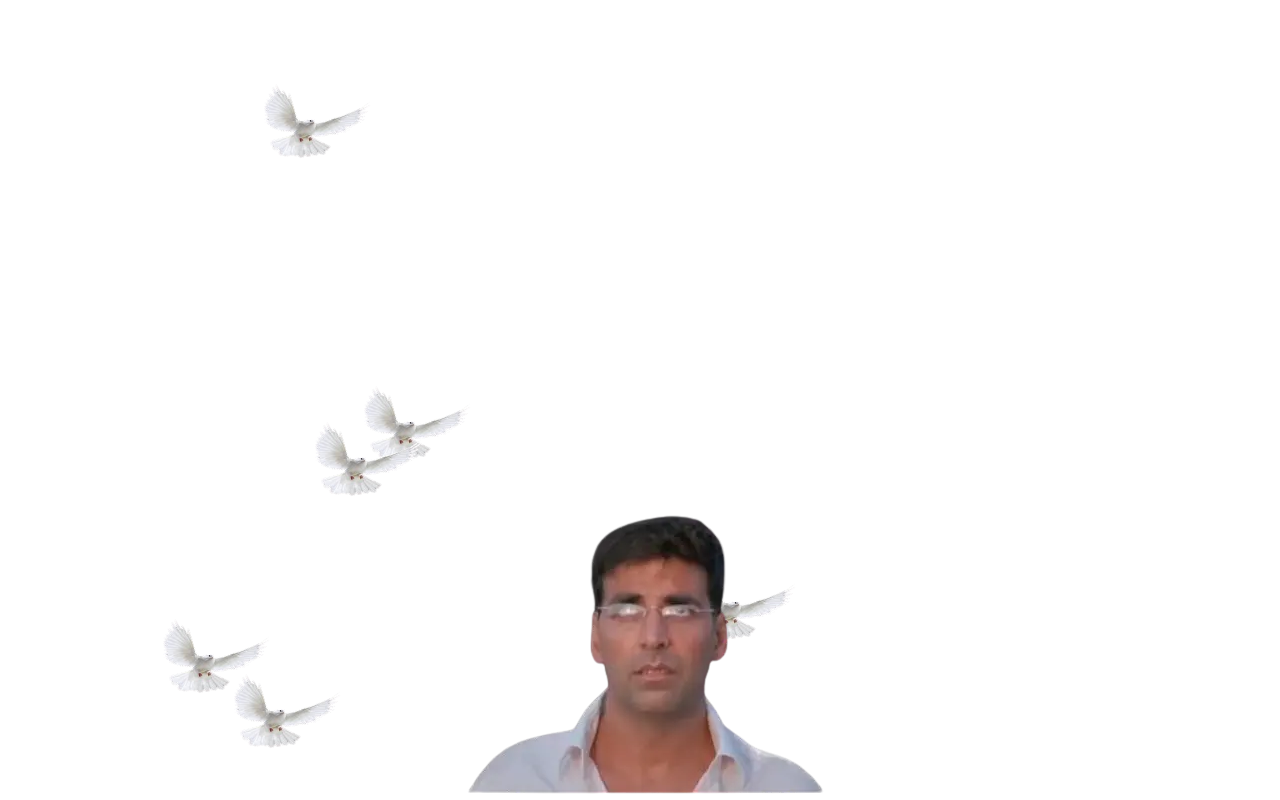
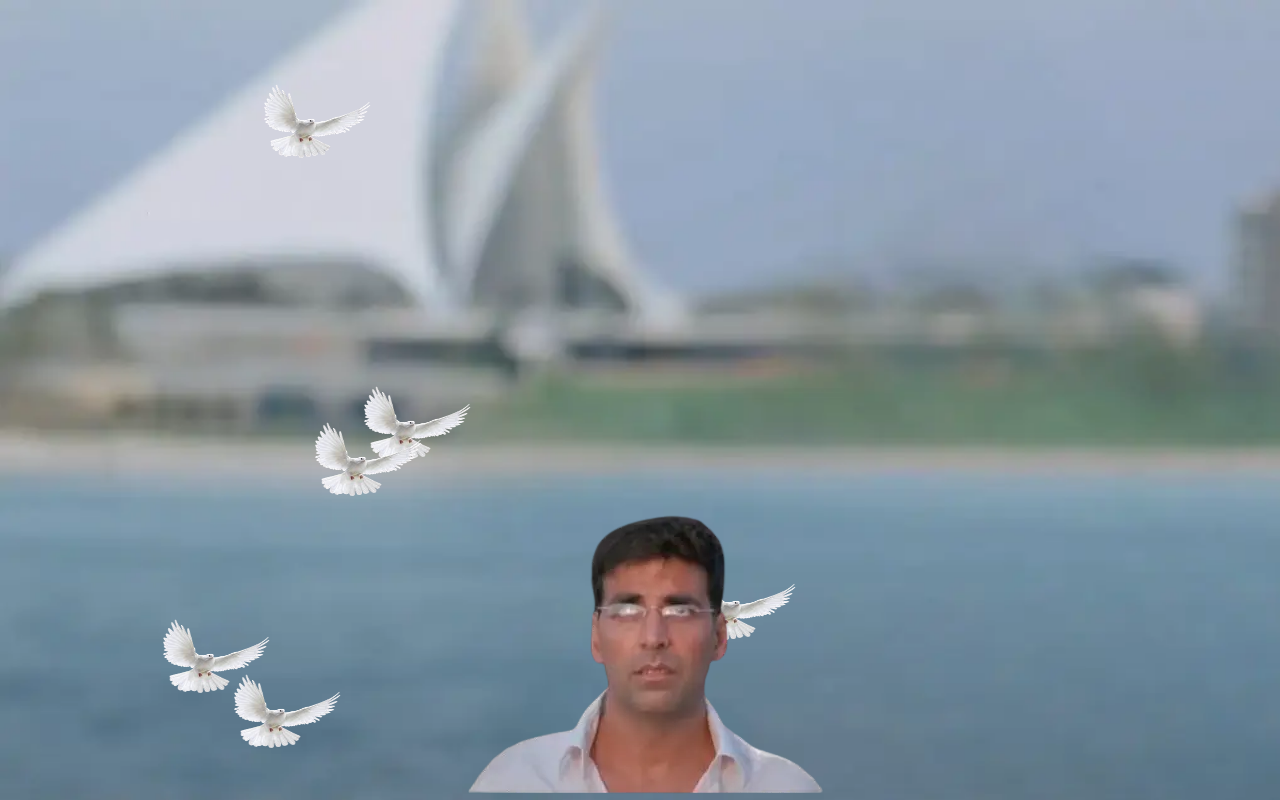
Before and after one commit to DeenuRajak/Welcome_Clone, a plain HTML site: page index.html in a window 1280 px wide. Drawn offline with Linux system fonts and the light colour scheme; the site is published under a folder, as on GitHub Pages, so addresses that start at the root find nothing.

Commit message:
Update style.css

```diff
--- a/style.css
+++ b/style.css
@@ -5,7 +5,7 @@ html{
     overflow: hidden;
 }
 .sky{
-    background-image: url("/img/background.webp");
+    background-image: url("./img/background.webp");
     background-size: cover;
     background-repeat: no-repeat;
     height: 100vh;
```
